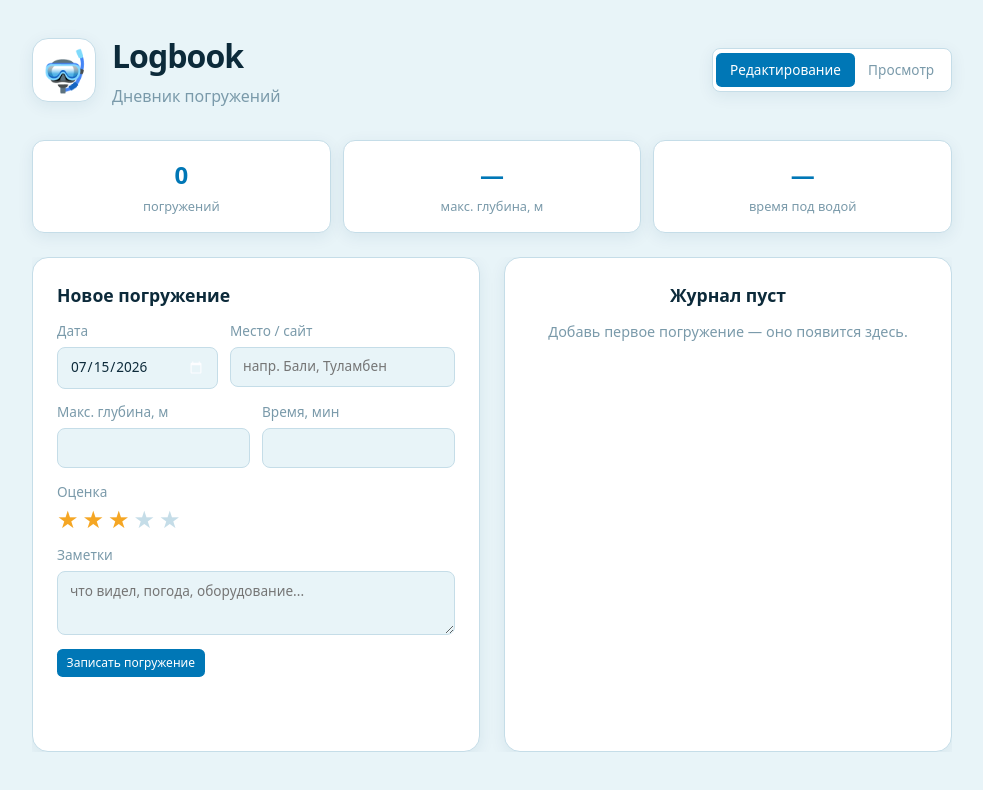
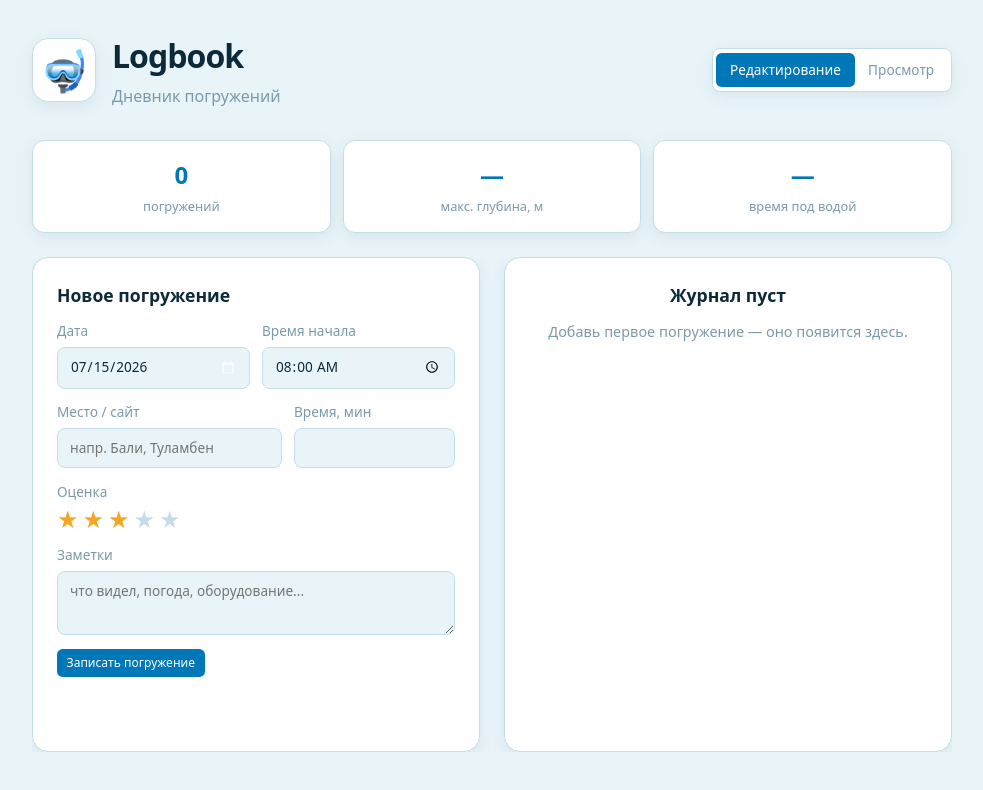
Before and after one commit to Sandra1ex/logbook, a React (Vite) app: page / in a window 1280 px wide. Shown: the top 790 px of the page, without its empty margins (148-1131 px from the left). Built offline with nearby package versions, Linux system fonts and the light colour scheme.

Commit message:
feat: added dive time

```diff
--- a/src/components/DiveForm/const.ts
+++ b/src/components/DiveForm/const.ts
@@ -2,6 +2,7 @@ import type { DiveInput } from '../../types/dive'
 
 export const emptyForm: DiveInput = {
   date: new Date().toISOString().slice(0, 10),
+  time: '08:00',
   site: '',
   maxDepthM: 0,
   durationMin: 0,
--- a/src/components/DiveForm/index.tsx
+++ b/src/components/DiveForm/index.tsx
@@ -32,7 +32,7 @@ export function DiveForm({ onSubmit, dive, onCloseEdit }: DiveFormProps) {
     e.preventDefault()
     if (!form.site.trim() || !validateDate(form.date)) return
     onSubmit(form)
-    setForm({ ...emptyForm, date: new Date().toISOString().slice(0, 10) })
+    setForm({ ...emptyForm, date: new Date().toISOString().slice(0, 10), time: '08:00' })
   }
 
   function handleFormSubmit() {
@@ -56,25 +56,21 @@ export function DiveForm({ onSubmit, dive, onCloseEdit }: DiveFormProps) {
           error={dateError || undefined}
         />
         <FormInput
-          label="Место / сайт"
-          type="text"
-          placeholder="напр. Бали, Туламбен"
-          value={form.site}
-          onChange={(e) => setForm({ ...form, site: e.target.value })}
+          label="Время начала"
+          type="time"
+          value={form.time}
+          onChange={(e) => setForm({ ...form, time: e.target.value })}
           required
         />
       </div>
 
       <div className="form-row">
         <FormInput
-          label="Макс. глубина, м"
-          type="number"
-          min={0}
-          max={200}
-          value={form.maxDepthM || ''}
-          onChange={(e) =>
-            setForm({ ...form, maxDepthM: Number(e.target.value) })
-          }
+          label="Место / сайт"
+          type="text"
+          placeholder="напр. Бали, Туламбен"
+          value={form.site}
+          onChange={(e) => setForm({ ...form, site: e.target.value })}
           required
         />
         <FormInput
--- a/src/components/DiveList/DiveModal.tsx
+++ b/src/components/DiveList/DiveModal.tsx
@@ -17,6 +17,10 @@ function formatDate(iso: string): string {
     month: 'long',
     year: 'numeric',
   })
+}
+
+function formatDateTime(dateIso: string, time: string): string {
+  return `${formatDate(dateIso)} в ${time}`
 }
 
 export function DiveModal({ dive, onClose }: DiveModalProps): ReactElement {
@@ -53,7 +57,7 @@ export function DiveModal({ dive, onClose }: DiveModalProps): ReactElement {
             ×
           </button>
         </div>
-        <time dateTime={dive.date}>{formatDate(dive.date)}</time>
+        <time dateTime={dive.date + 'T' + dive.time}>{formatDateTime(dive.date, dive.time)}</time>
         <div className="modal-grid">
           <div>
             <span className="label">Глубина</span>
--- a/src/components/DiveTable/index.tsx
+++ b/src/components/DiveTable/index.tsx
@@ -5,6 +5,15 @@ import { PAGE_SIZE } from './types'
 
 function formatDate(iso: string) {
   const date = new Date(iso + 'T12:00:00')
+  return date.toLocaleDateString('ru-RU', {
+    day: 'numeric',
+    month: 'short',
+    year: 'numeric',
+  })
+}
+
+function formatDateTime(dateIso: string, time: string) {
+  const date = new Date(dateIso + 'T' + time)
   const datePart = date.toLocaleDateString('ru-RU', {
     day: 'numeric',
     month: 'short',
@@ -105,6 +114,7 @@ export function DiveTable({ dives }: DiveTableProps): ReactElement {
               </th>
               <th>Оценка</th>
               <th>Заметки</th>
+              <th>Время начала</th>
               <th>Дата</th>
             </tr>
           </thead>
@@ -124,6 +134,9 @@ export function DiveTable({ dives }: DiveTableProps): ReactElement {
                   </span>
                 </td>
                 <td className="notes-cell">{dive.notes || '—'}</td>
+                <td>
+                  <time dateTime={dive.date + 'T' + dive.time}>{formatDateTime(dive.date, dive.time)}</time>
+                </td>
                 <td>
                   <time dateTime={dive.date}>{formatDate(dive.date)}</time>
                 </td>
--- a/src/types/dive.ts
+++ b/src/types/dive.ts
@@ -1,6 +1,7 @@
 export interface Dive {
   id: string
   date: string
+  time: string
   site: string
   maxDepthM: number
   durationMin: number
```
